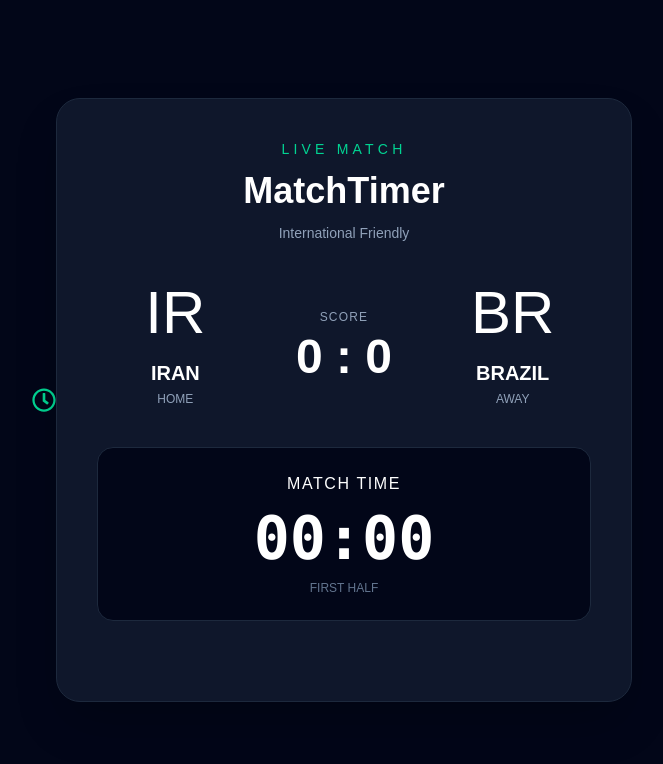
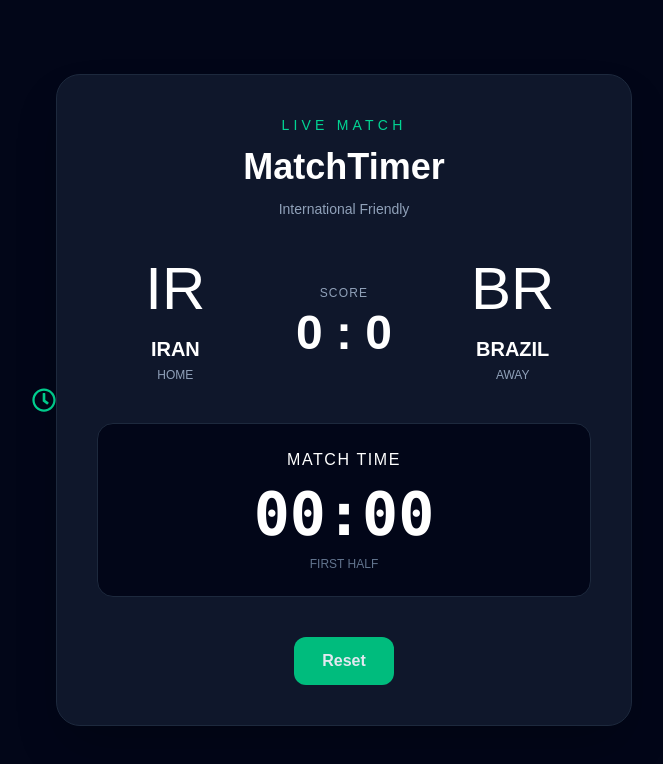
Before and after one commit to zibanoori/MatchTimer, a React (Vite) app: page / in a window 1280 px wide. Shown: the top 764 px of the page, without its empty margins (308-971 px from the left). Built offline with nearby package versions, Linux system fonts and the light colour scheme.

Commit message:
Style: add reset button

```diff
--- a/src/App.jsx
+++ b/src/App.jsx
@@ -45,6 +45,15 @@
           </p>
           <p className="mt-3 text-xs text-slate-500">FIRST HALF</p>
         </div>
+
+        <div className="flex justify-center gap-3">
+          <button
+            type="button"
+            className="rounded-xl bg-emerald-500 px-7 py-3 font-semibold text-slate-200 transition hover:bg-slate-800"
+          >
+            Reset
+          </button>
+        </div>
       </section>
     </main>
   );
```
